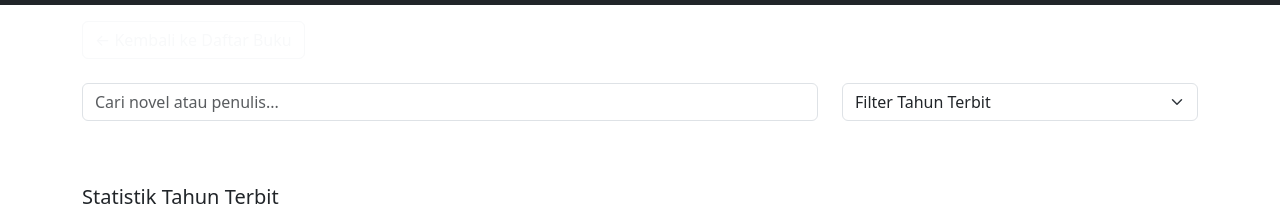
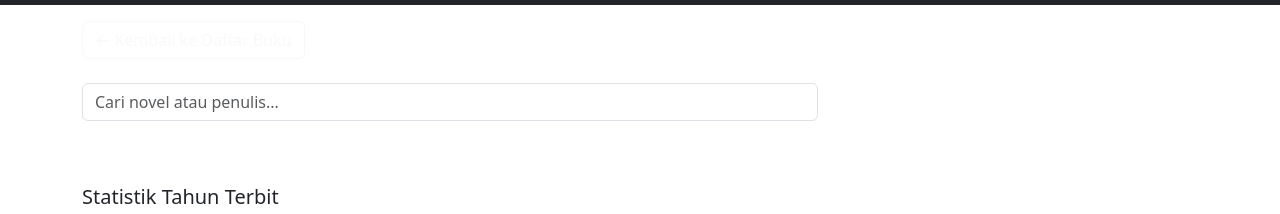
Before and after one commit to muhammadfathyfarahat/UTSsistemterdisribusi, a plain HTML site: page index.html in a window 1280 px wide. Shown: the part 51-265 px from the top of the page. Drawn offline with nearby package versions, Linux system fonts and the light colour scheme; no server answers.

Commit message:
Add files via upload

```diff
--- a/index.html
+++ b/index.html
@@ -35,15 +35,7 @@
       <div class="col-md-8">
         <input type="text" id="searchInput" class="form-control" placeholder="Cari novel atau penulis...">
       </div>
-      <div class="col-md-4">
-        <select id="yearFilter" class="form-select">
-          <option value="">Filter Tahun Terbit</option>
-          <option value="2023">2023</option>
-          <option value="2022">2022</option>
-          <option value="2021">2021</option>
-          <option value="2020">2020</option>
-        </select>
-      </div>
+
     </div>
     <div class="row" id="book-list"></div>
 
```
